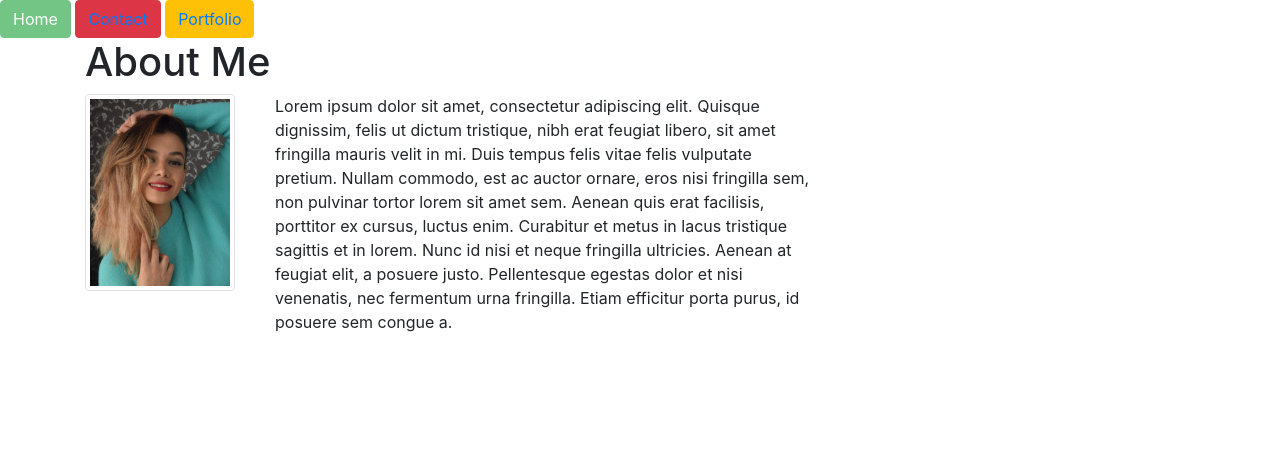
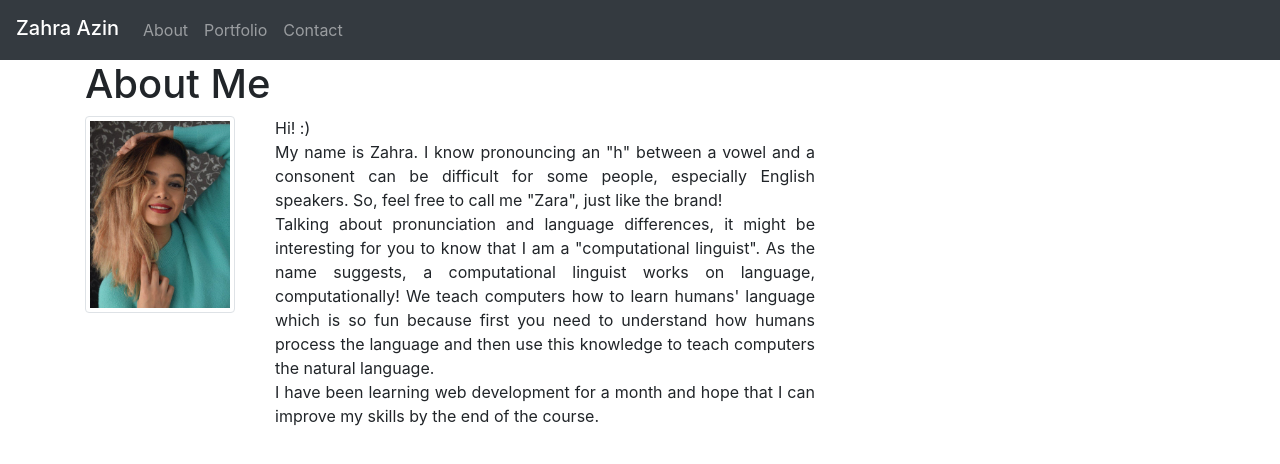
Before and after one commit to tarazin/homework2, a plain HTML site: page index.html in a window 1280 px wide. Drawn offline with nearby package versions, Linux system fonts and the light colour scheme.

Commit message:
final touch

```diff
--- a/index.html
+++ b/index.html
@@ -9,9 +9,28 @@
 </head>
 <body>
 
-    <button type="button" class="btn btn-success disabled">Home</button>
-    <button type="button" class="btn btn-danger"><a href="./Contact.html">Contact</a></button>
-    <button type="button" class="btn btn-warning"><a href="./Portfolio.html">Portfolio</a></button>
+  <!-- Start Nav -->
+  <nav class="navbar navbar-expand-lg navbar-dark bg-dark">
+    <span class="navbar-brand mb-1 h1">Zahra Azin</span>
+    <button class="navbar-toggler" type="button" data-toggle="collapse" data-target="#navbarSupportedContent"
+      aria-controls="navbarSupportedContent" aria-expanded="false" aria-label="Toggle navigation">
+      <span class="navbar-toggler-icon"></span>
+    </button>
+    <div class="collapse navbar-collapse" id="navbarSupportedContent">
+      <ul class="nav navbar-nav navbar-right">
+        <li class="nav-item">
+          <a class="nav-link" href="#">About</a>
+        </li>
+        <li class="nav-item">
+          <a class="nav-link" href="./portfolio.html">Portfolio</a>
+        </li>
+        <li class="nav-item">
+          <a class="nav-link" href="./contact.html">Contact</a>
+        </li>
+      </ul>
+    </div>
+  </nav>
+  <!-- End Nav -->
 
     <!-- Start Bio -->
     <div class="container">
@@ -24,16 +43,24 @@
             <div class="col-md-3">
               <img src="./tara.jpg" alt="Placeholder" class="img-thumbnail" width="150px" height="150px">
             </div>
+
             <div class="col-md-9">
-              <p>
-                Lorem ipsum dolor sit amet, consectetur adipiscing elit. Quisque dignissim, felis ut dictum tristique,
-                nibh erat feugiat libero, sit amet fringilla mauris velit in mi. Duis tempus felis vitae
-                felis vulputate pretium. Nullam commodo, est ac auctor ornare, eros nisi fringilla sem,
-                non pulvinar tortor lorem sit amet sem. Aenean quis erat facilisis, porttitor ex cursus,
-                luctus enim. Curabitur et metus in lacus tristique sagittis et in lorem. Nunc id nisi et
-                neque fringilla ultricies. Aenean at feugiat elit, a posuere justo. Pellentesque egestas
-                dolor et nisi venenatis, nec fermentum urna fringilla. Etiam efficitur porta purus, id
-                posuere sem congue a.
+              <p class="text-justify">
+                Hi! :)
+                <br>
+                My name is Zahra. I know pronouncing an "h" between a vowel and a consonent can be difficult for
+                some people, especially English speakers. So, feel free to call me "Zara", just like the brand!
+                <br>
+                Talking about pronunciation and language differences, it might be interesting for you to know that
+                I am a "computational linguist". As the name suggests, a computational linguist works on language,
+                computationally! We teach computers how to learn humans' language which is so fun because first you need
+                to understand how humans process the language and then use this knowledge to teach computers the
+                natural language.
+                <br>
+                I have been learning web development for a month and hope that I can improve my skills by
+                the end of the course.
+
+
               </p>
             </div>
           </div>
```
Also changed, not shown: contact.html (+33 -23 lines), portfolio.html (+25 -9 lines).
